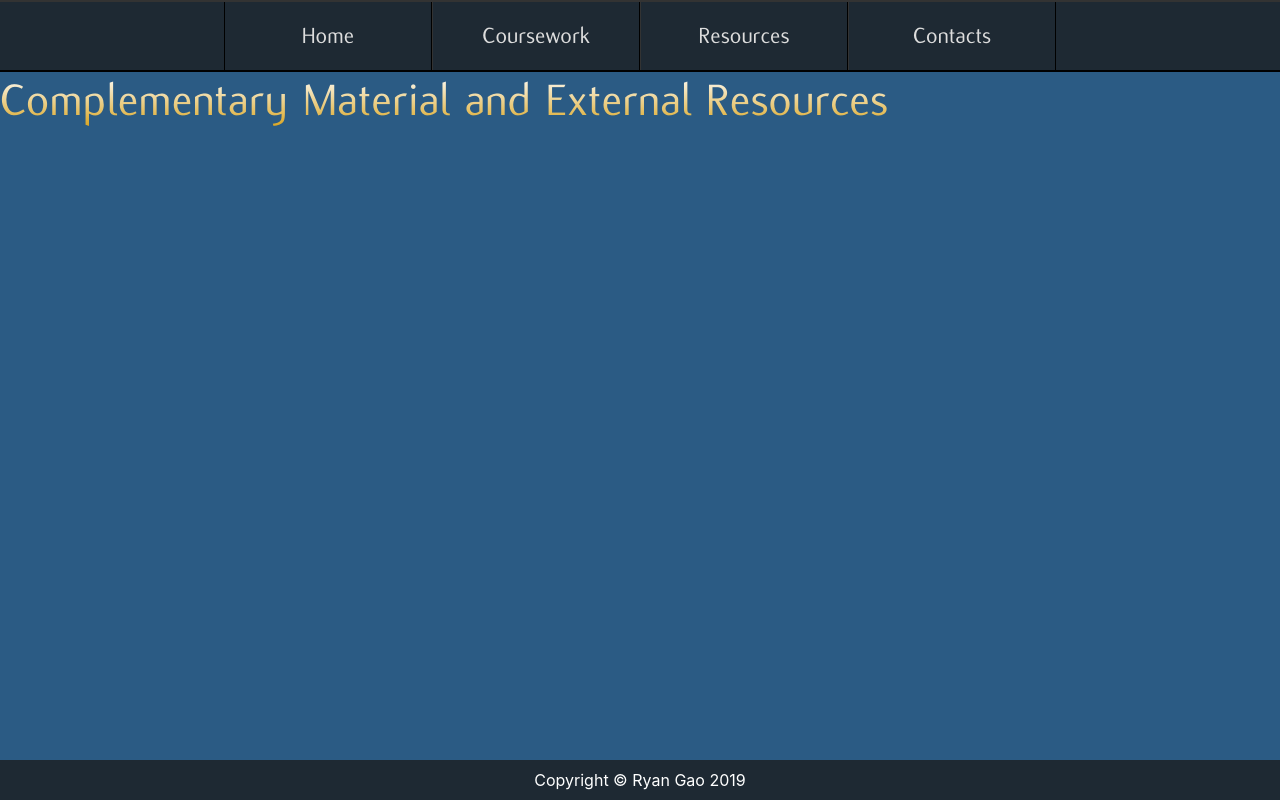
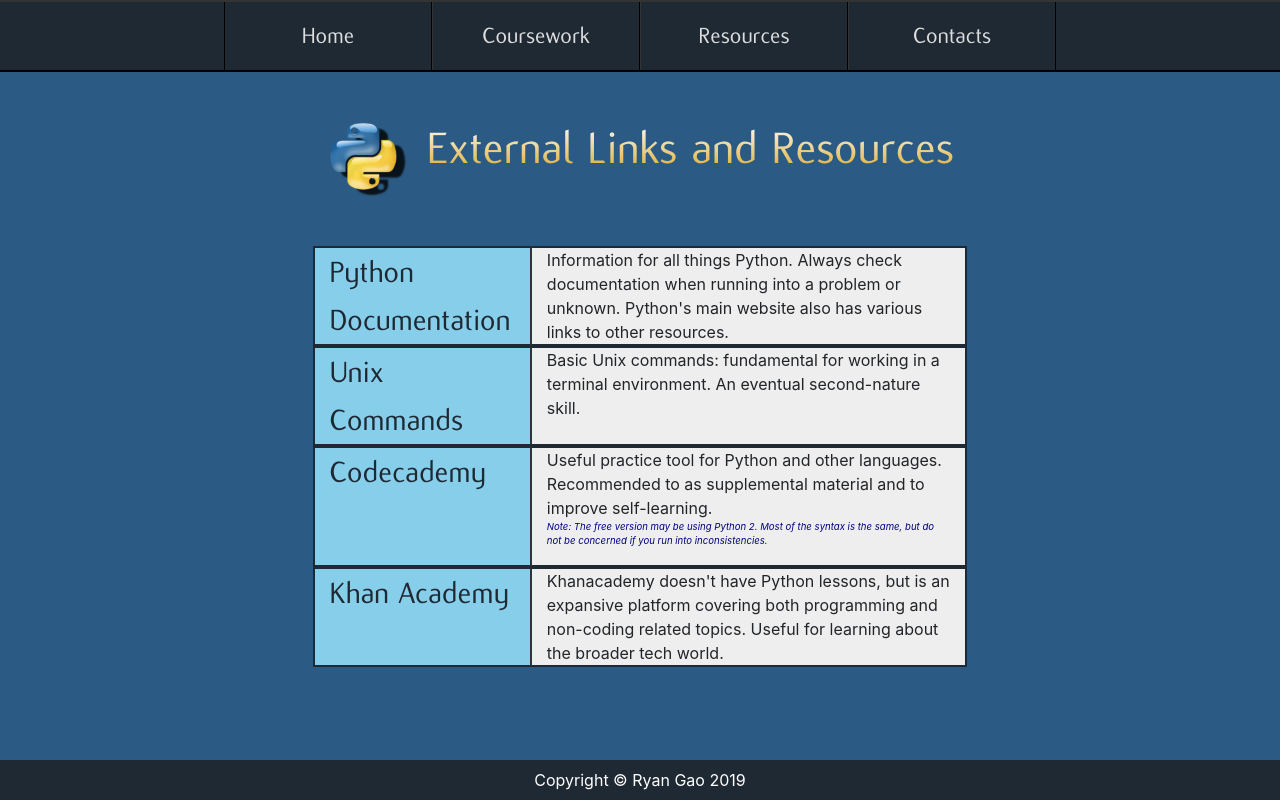
Before and after one commit to rgao/python_course, a React (Create React App) app: page /resources in a window 1280 px wide. Built offline with nearby package versions, Linux system fonts and the light colour scheme.

Commit message:
completed contacts and resources pages, added syllabus

```diff
--- a/src/App.js
+++ b/src/App.js
@@ -21,7 +21,12 @@
             <Route exact path="/contacts" component={Contacts} />
             <Route path='/orientation' component={() => {
               window.location.href = 'https://github.com/rgao/python_course/blob/master/src/assets/instructions/orientation.ipynb';
-              return null }}/>
+              return null
+            }} />
+            <Route path='/main_page' component={() => {
+              window.location.href = 'https://rgao.github.io';
+              return null
+            }} />
             <Route path="*" component={Home} />
             {/* <Route component={NoMatch} /> */}
           </Switch>
--- a/src/pages/Contacts/Contacts.js
+++ b/src/pages/Contacts/Contacts.js
@@ -1,13 +1,35 @@
 import React, { Component } from 'react';
-// import { Link } from "react-router-dom";
+import { Link } from "react-router-dom";
+import { Row, Col } from 'react-bootstrap'
 import './Contacts.css'
+import pylogo from '../../assets/images/python-logo.png'
 
 class Contacts extends Component {
 
     render() {
         return (
             <div className="main">
-                <h1>Contact Me</h1>
+                <Row className="justify-content-center my-5">
+                    <Col></Col>
+                    <Col md={10} xl={8} className="justify-content-center align-self-center text-center">
+                        <img className="img-responsive" id='python-logo' src={pylogo} />
+                        <h1 className="ml-3">Contact Me</h1>
+                    </Col>
+                    <Col></Col>
+                </Row>
+
+                <Row className="justify-content-center mt-5">
+                    <Col xs={10} md={8} lg={7} xl={6} className="code-editor">
+                        <p className="mx-1 my-4 contact-text">
+                            # For questions and comments, e-mail at ryanxingao@gmail.com.
+                        <br />
+                        <br />
+                        <br />
+                            # For parents, professionals, or anyone who would like more information, visit my main page at
+                            <Link id="contact-link" to={"/main_page"}> rgao.github.io</Link>. I am always exploring opportunities and expanding my network.
+                        </p>
+                    </Col>
+                </Row>
             </div>
         )
     }
--- a/src/pages/Coursework/Coursework.js
+++ b/src/pages/Coursework/Coursework.js
@@ -1,14 +1,42 @@
 import React, { Component } from 'react';
-// import { Link } from "react-router-dom";
+import { BrowserRouter as Router, Route, Switch, Link } from "react-router-dom";
 import './Coursework.css'
+import { Button, Row, Col } from 'react-bootstrap'
+import pylogo from '../../assets/images/python-logo.png'
 
 class Coursework extends Component {
 
     render() {
         return (
-            <div className="main">
-                <h1>Class schedule, classwork, and homework</h1>
-            </div>
+
+            <Router>
+                <div className="main">
+                    <Switch>
+                        <Route path='/syllabus' component={() => {
+                            window.location.href = 'https://github.com/rgao/python_course/blob/master/src/assets/instructions/python_syllabus.pdf';
+                            return null
+                        }} />
+                    </Switch>
+
+                    <Row className="justify-content-center my-5">
+                        <Col></Col>
+                        <Col md={10} xl={8} className="justify-content-center align-self-center text-center">
+                            <img className="img-responsive" id='python-logo' src={pylogo} />
+                            <h1 className="ml-3">Coursework, Instructions, and Schedule</h1>
+                        </Col>
+                        <Col></Col>
+                    </Row>
+
+                    <Row className="justify-content-center resource-bar">
+                        <Link className="col-xs-6 col-md-3 col-xl-2 resource-btn resource-link" to={"/syllabus"}>
+                            Schedule/Syllabus
+                    </Link>
+                        <Col xs={6} md={5} xl={4} className="resource-text">
+                            Tentative schedule. Course material details TBA
+                    </Col>
+                    </Row>
+                </div>
+            </Router>
         )
     }
 }
--- a/src/pages/Home/Home.css
+++ b/src/pages/Home/Home.css
@@ -25,7 +25,7 @@
     line-height: .6em;
 }
 
-#code-editor {
+.code-editor {
     background: #121b24;
     color: #cccccc;
     border-radius: .25em!important;
--- a/src/pages/Home/Home.js
+++ b/src/pages/Home/Home.js
@@ -19,7 +19,7 @@
                 </Row>
 
                 <Row className="intro justify-content-center mt-5">
-                    <Col xs={10} md={8} lg={7} xl={6} id="code-editor">
+                    <Col xs={10} md={8} lg={7} xl={6} className="code-editor">
                         <p className="mx-1 my-4 intro-text">
                             # Python is an intuitive, high-level language that serves as an excellent gateway into the world of programming.
                         </p>
--- a/src/pages/Resources/Resources.css
+++ b/src/pages/Resources/Resources.css
@@ -0,0 +1,38 @@
+/* .resource-bar {
+    margin-bottom: 0
+} */
+
+.resource-btn, .resource-text {
+    border-top: 2px solid #1e2933;
+    border-bottom: 2px solid #1e2933;
+}
+
+.resource-btn {
+    background-color: skyblue;
+    font-family: 'Flux Regular';
+    font-size: 2em;
+    border-left: 2px solid #1e2933;
+    border-right: 1px solid #333333;
+}
+
+.resource-text {
+    background-color: #eeeeee;
+    border-right: 2px solid #1e2933;
+    border-left: 1px solid #333333
+}
+
+.warning-text {
+    font-size: .6em;
+    font-style: italic;
+    color: navy;
+}
+
+.resource-link {
+    color: #1e2933
+}
+
+.resource-link:hover, .resource-link:active {
+    text-decoration: none;
+    background-color: rgb(50, 150, 200);
+    color: #1e2933;
+}
--- a/src/pages/Resources/Resources.js
+++ b/src/pages/Resources/Resources.js
@@ -1,14 +1,82 @@
 import React, { Component } from 'react';
-// import { Link } from "react-router-dom";
+import { BrowserRouter as Router, Route, Switch, Link } from "react-router-dom";
 import './Resources.css'
+import { Button, Row, Col } from 'react-bootstrap'
+import pylogo from '../../assets/images/python-logo.png'
 
 class Resources extends Component {
 
     render() {
         return (
-            <div className="main">
-                <h1>Complementary Material and External Resources</h1>
-            </div>
+            <Router>
+                <div className="main">
+                    <Switch>
+                        <Route path='/python' component={() => {
+                            window.location.href = 'https://python.org';
+                            return null
+                        }} />
+                        <Route path='/unix' component={() => {
+                            window.location.href = 'http://mally.stanford.edu/~sr/computing/basic-unix.html';
+                            return null
+                        }} />
+                        <Route path='/codecademy' component={() => {
+                            window.location.href = 'https://www.codecademy.com/learn/learn-python';
+                            return null
+                        }} />
+                        <Route path='/khanacademy' component={() => {
+                            window.location.href = 'https://www.khanacademy.org/computing';
+                            return null
+                        }} />
+                    </Switch>
+
+                    <Row className="justify-content-center my-5">
+                    <Col></Col>
+                    <Col md={10} xl={8} className="justify-content-center align-self-center text-center">
+                        <img className="img-responsive" id='python-logo' src={pylogo} />
+                        <h1 className="ml-3">External Links and Resources</h1>
+                    </Col>
+                    <Col></Col>
+                </Row>
+
+                <Row className="justify-content-center resource-bar">
+                    <Link className="col-xs-6 col-md-3 col-xl-2 resource-btn resource-link" to={"/python"}>
+                        Python Documentation
+                    </Link>
+                    <Col xs={6} md={5} xl={4} className="resource-text">
+                        Information for all things Python. Always check documentation when running into a problem or unknown.
+                        Python's main website also has various links to other resources.
+                    </Col>
+                </Row>
+
+                <Row className="justify-content-center resource-bar">
+                    <Link className="col-xs-6 col-md-3 col-xl-2 resource-btn resource-link" to={"/unix"}>
+                        Unix Commands
+                    </Link>
+                    <Col xs={6} md={5} xl={4} className="resource-text">
+                        Basic Unix commands: fundamental for working in a terminal environment. An eventual second-nature skill.
+                    </Col>
+                </Row>
+
+                <Row className="justify-content-center resource-bar">
+                    <Link className="col-xs-6 col-md-3 col-xl-2 resource-btn resource-link" to={"/codeacademy"}>
+                        Codecademy
+                    </Link>
+                    <Col xs={6} md={5} xl={4} className="resource-text">
+                        Useful practice tool for Python and other languages. Recommended to as supplemental material and to improve self-learning.
+                        <p className="warning-text">Note: The free version may be using Python 2. Most of the syntax is the same, but do not be concerned if you run into inconsistencies.</p>
+                    </Col>
+                </Row>
+
+                <Row className="justify-content-center resource-bar">
+                    <Link className="col-xs-6 col-md-3 col-xl-2 resource-btn resource-link" to={"/khanacademy"}>
+                        Khan Academy
+                    </Link>
+                    <Col xs={6} md={5} xl={4} className="resource-text">
+                        Khanacademy doesn't have Python lessons, but is an expansive platform covering both programming and non-coding related topics. Useful for learning about the broader tech world.
+                    </Col>
+                </Row>
+                </div>
+            </Router>
         )
     }
 }
```
Also changed, not shown: 1 other file (tests, documents, lock files or other folders).
